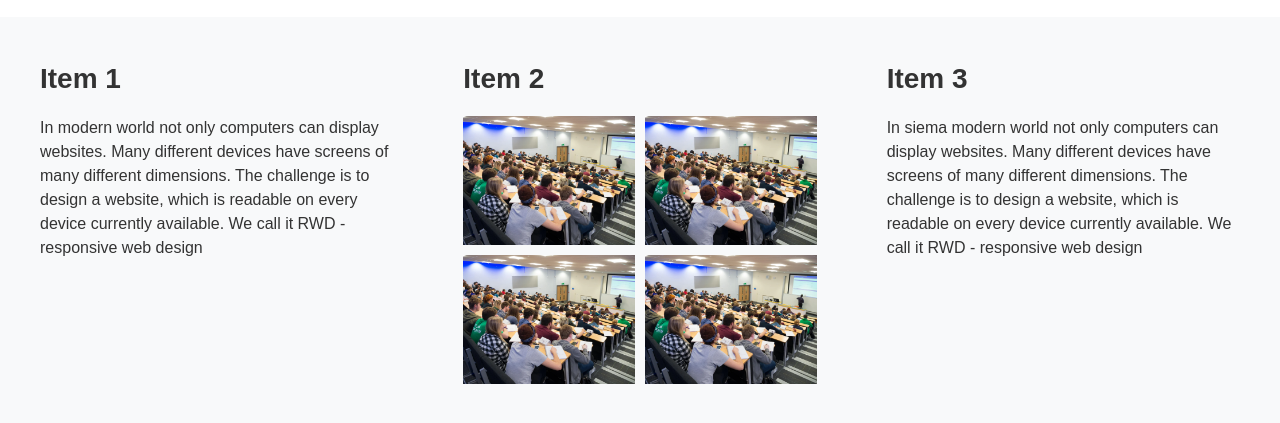
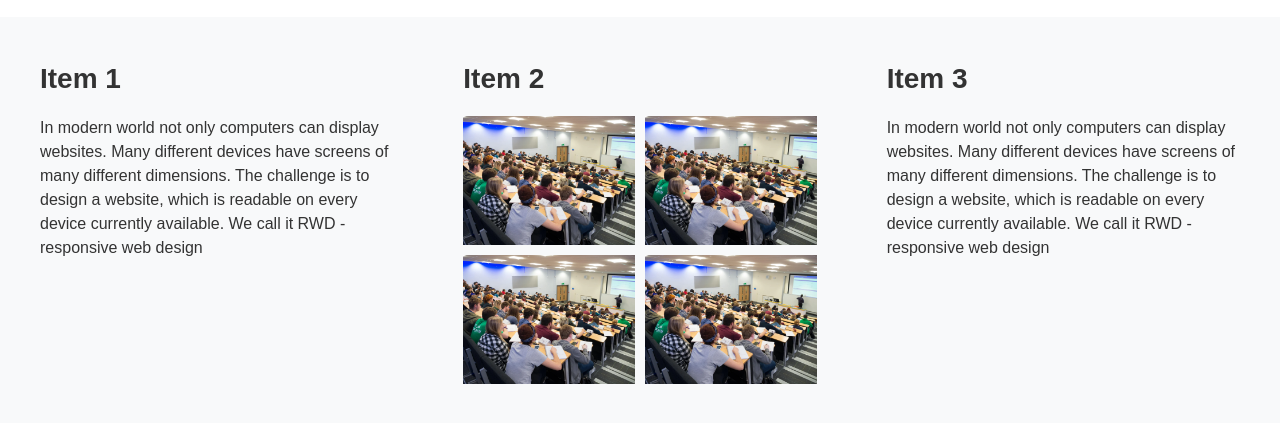
Before and after one commit to Ayato2/Ayato2.github.io, a plain HTML site: page index.html in a window 1280 px wide. Shown: the part 151-574 px from the top of the page. Drawn offline with Linux system fonts and the light colour scheme.

Commit message:
Update index.html

```diff
--- a/index.html
+++ b/index.html
@@ -42,7 +42,7 @@
         <section class="item">
             <h2>Item 3</h2>
             <div class="item-content">
-                <p>In siema modern world not only computers can display websites. Many different devices have screens of many different dimensions. The challenge is to design a website, which is readable on every device currently available. We call it RWD - responsive web design</p>
+                <p>In modern world not only computers can display websites. Many different devices have screens of many different dimensions. The challenge is to design a website, which is readable on every device currently available. We call it RWD - responsive web design</p>
             </div>
         </section>
     </main>
```
